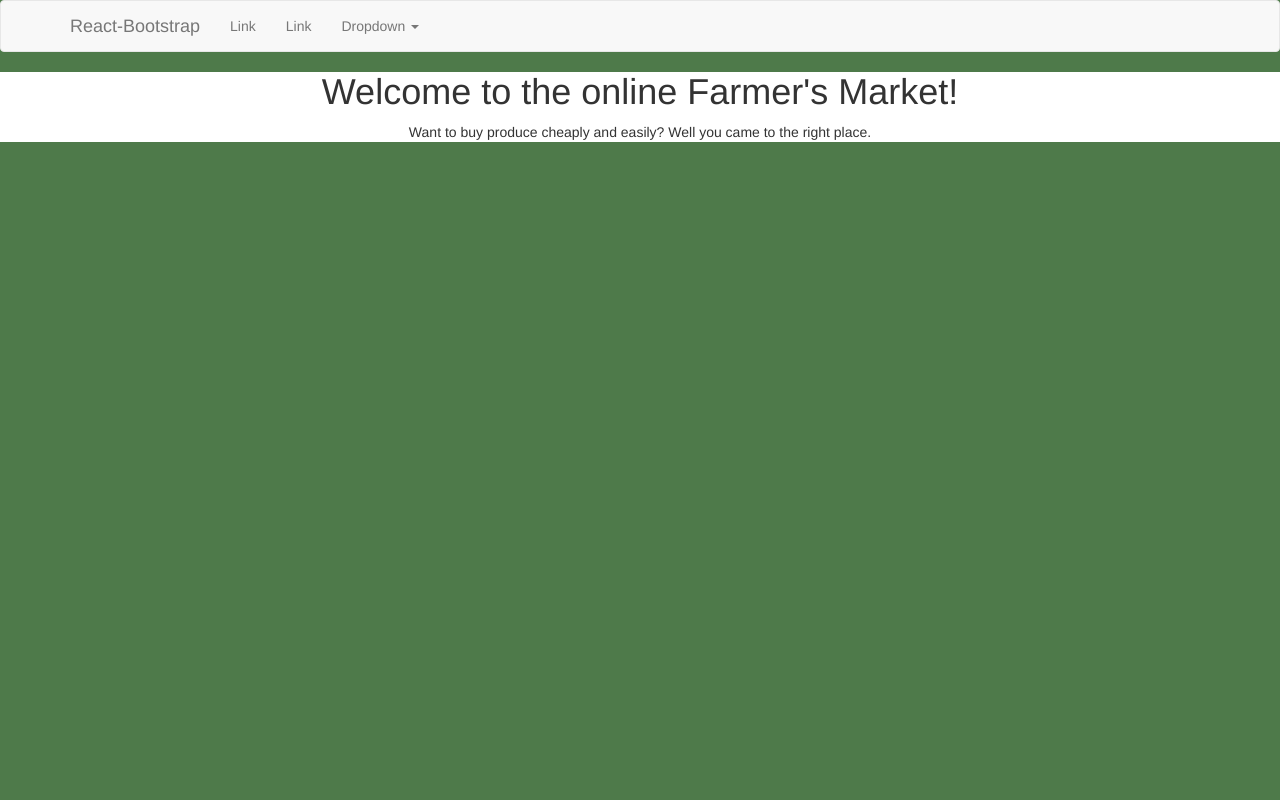
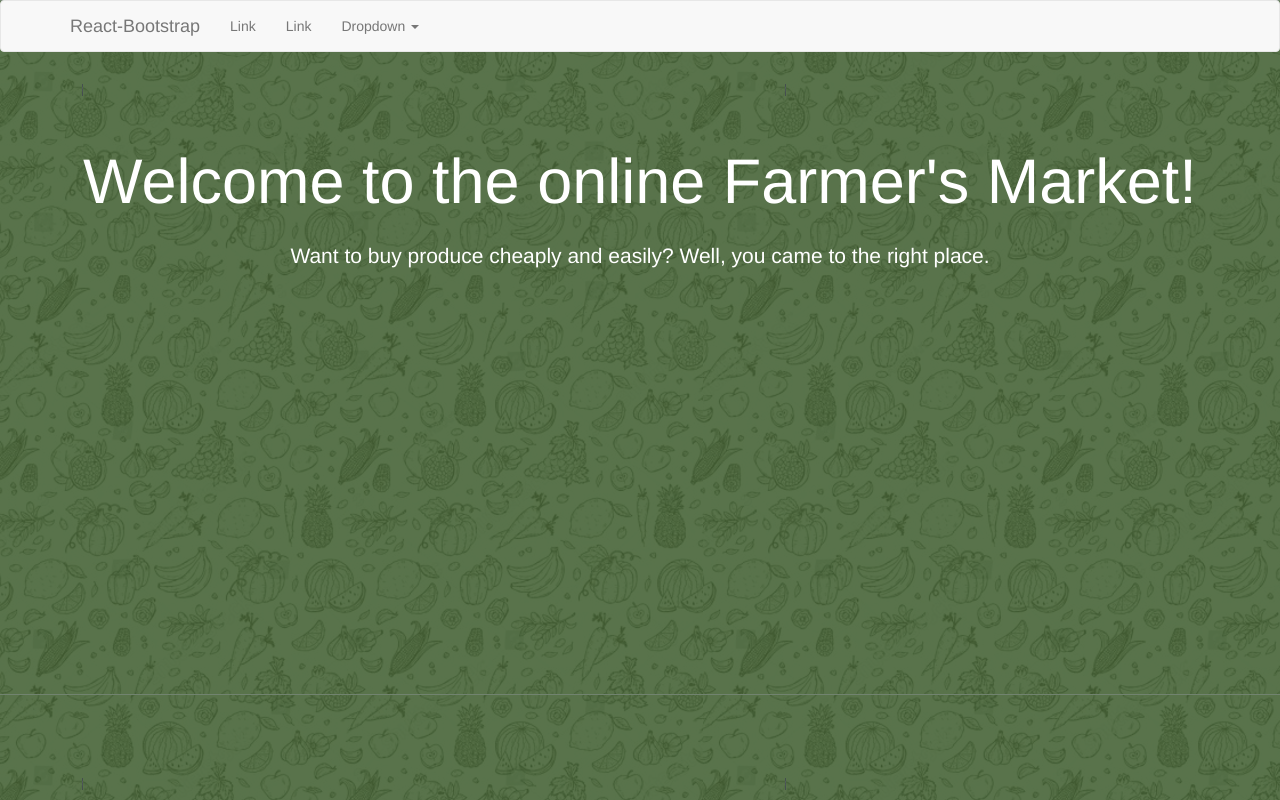
Before and after one commit to Bupterambition/HackISUX, a React (Create React App) app in the folder farm_market/: page / in a window 1280 px wide. Built offline with nearby package versions, Linux system fonts and the light colour scheme.

Commit message:
Update landing page UI

```diff
--- a/farm_market/src/App.js
+++ b/farm_market/src/App.js
@@ -5,7 +5,6 @@ class App extends Component {
   render() {
 
     const styles = {
-			"backgroundColor": "#4e7a4a"
 		};
 
     return (
--- a/farm_market/src/Welcome.js
+++ b/farm_market/src/Welcome.js
@@ -6,7 +6,10 @@ class Welcome extends React.Component {
 
 		const styles = {
 			"textAlign": "center",
-			"backgroundColor": "#ffffff"
+			"color": "#ffffff",
+			"top": "75px",
+			"position": "relative",
+			"fontSize": "150%"
 		};
 
 		return (
@@ -14,7 +17,7 @@ class Welcome extends React.Component {
                 <NavHeader />
                 <div style={styles}>
 				    <h1>Welcome to the online Farmer's Market!</h1>
-				<p>Want to buy produce cheaply and easily? Well you came to the right place.</p>
+				<p>Want to buy produce cheaply and easily? Well, you came to the right place.</p>
 			    </div>
             </div>
 		);
--- a/farm_market/src/index.css
+++ b/farm_market/src/index.css
@@ -6,9 +6,14 @@ body {
     sans-serif;
   -webkit-font-smoothing: antialiased;
   -moz-osx-font-smoothing: grayscale;
-  background-color: #4e7a4a !important;
+  background-image: url('images/LandingPageBackground.png')!important;
 }
 
 code {
   font-family: source-code-pro, Menlo, Monaco, Consolas, "Courier New", monospace;
 }
+
+h1 {
+	font-size: 300%!important;
+	padding-bottom: 15px;
+}
```
Also changed, not shown: farm_market/src/images/LandingPageBackground.png (added).
